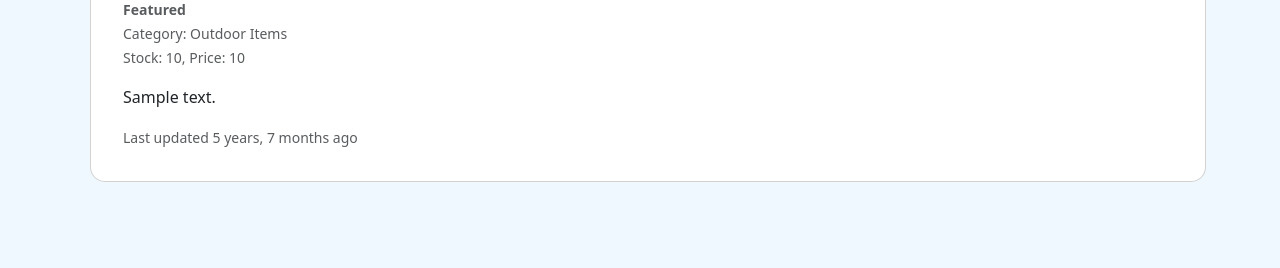
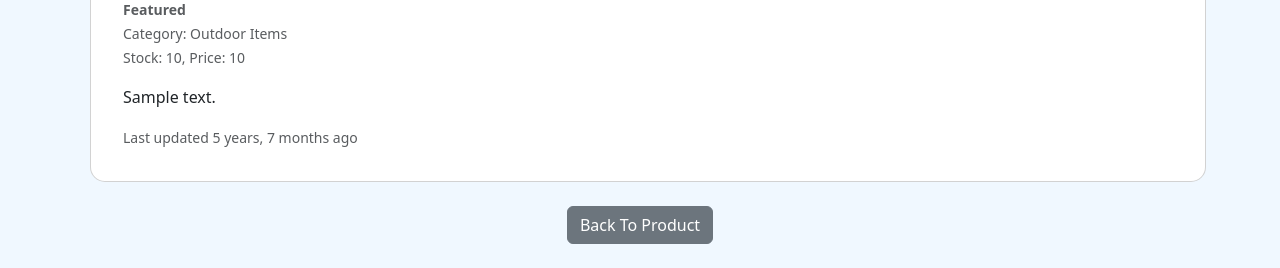
Before and after one commit to Evanlikescode/goalin, a Django app: page /product/1/ in a window 1280 px wide. Shown: the part 532-800 px from the top of the page. Run offline with Django 5.2, Linux system fonts and the light colour scheme; tables that the repository leaves empty hold one stand-in row (values such as "Sample post"); grey boxes marked "Sample" are stand-in pictures.

Commit message:
add back to product btn

```diff
--- a/main/templates/more_product.html
+++ b/main/templates/more_product.html
@@ -42,6 +42,10 @@ More of Product
 
 
     {% endif %}
+       <div style="text-align: center;" class="p-3">
+            <a href="{% url 'main:show_product' %}" class="btn btn-secondary">Back To Product</a>
+        </div>
+
     </div>
 
 
```
